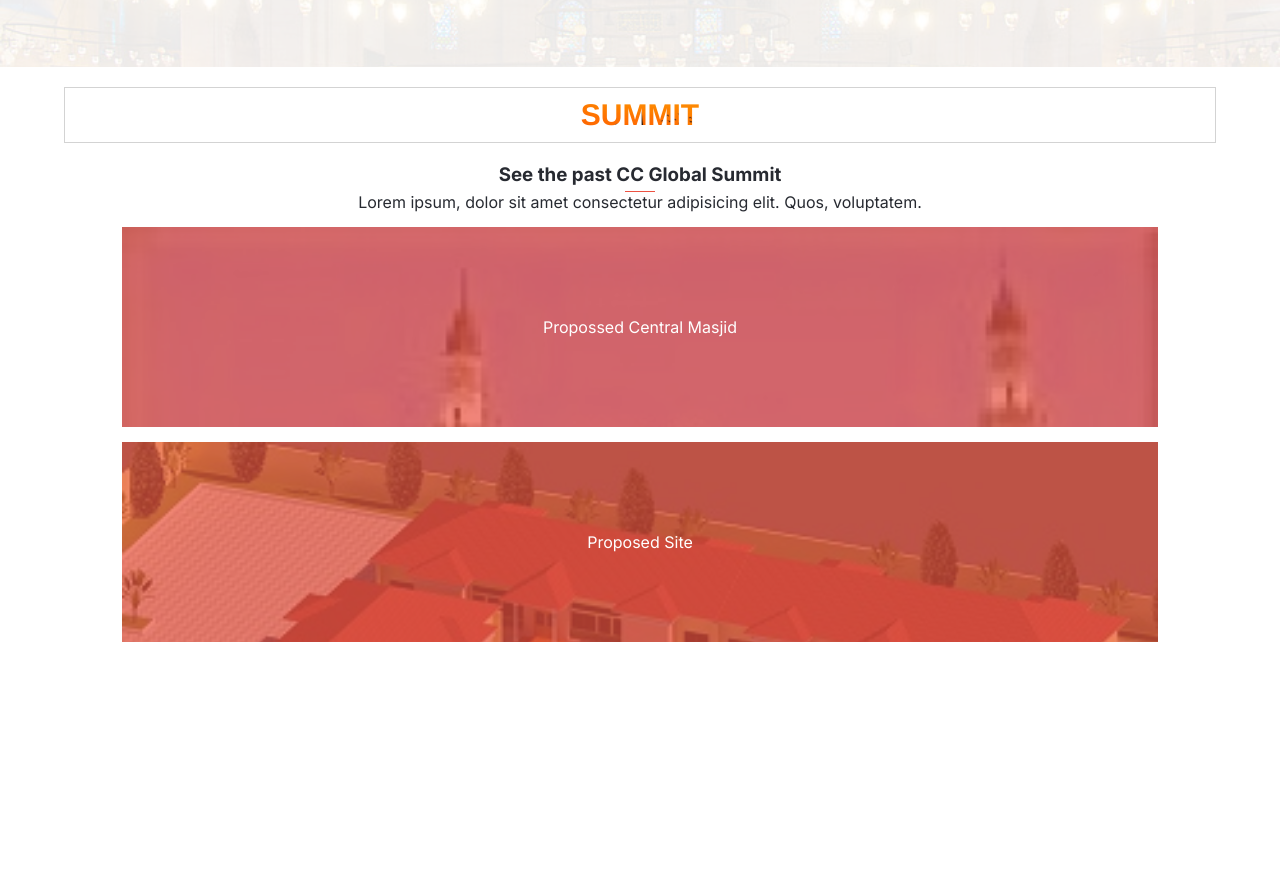
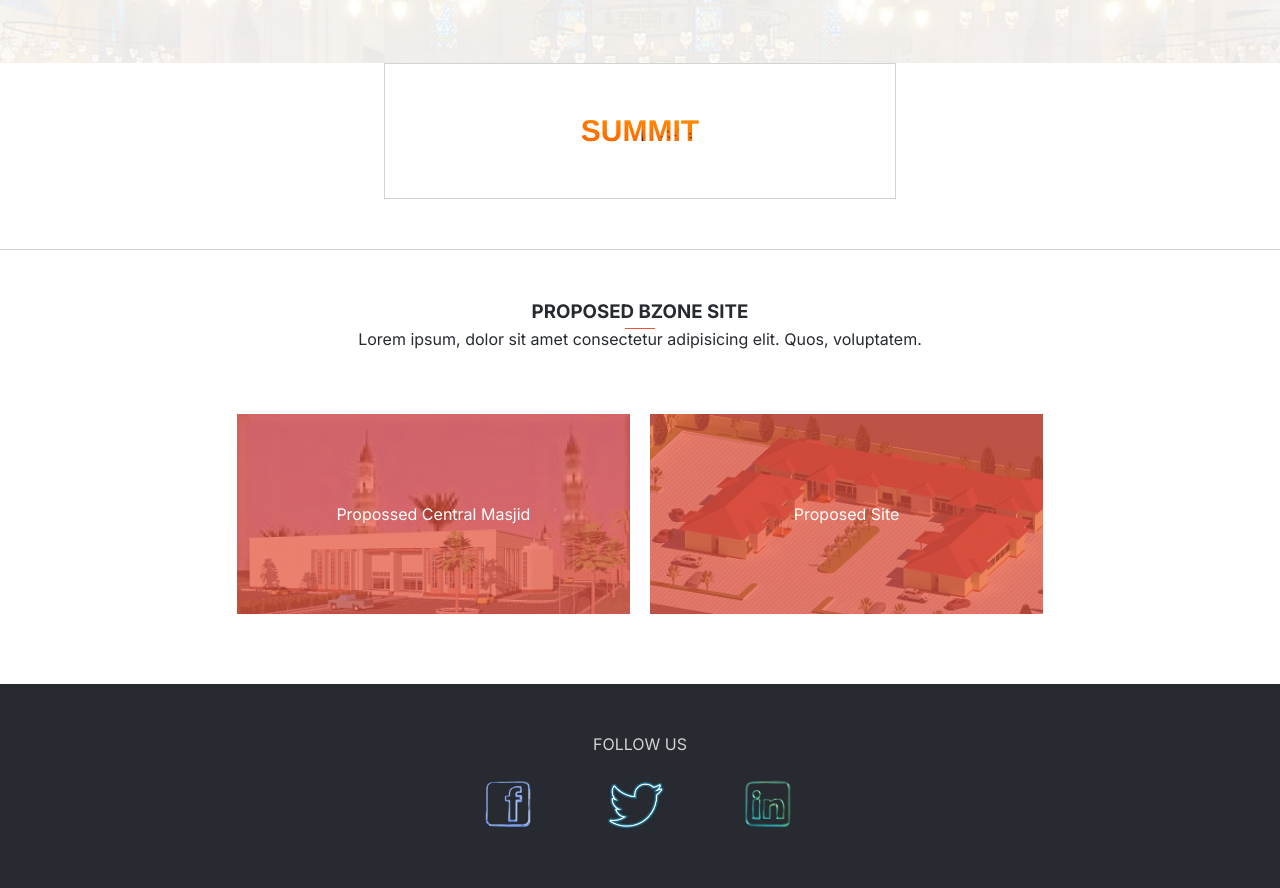
Before and after one commit to abdulhamiid/capstone-project, a website: page about.html in a window 1280 px wide. Shown: the part 641-1529 px from the top of the page. Before the commit the page ends 1303 px from the top, so only its background shows below. Drawn offline with nearby package versions, Linux system fonts and the light colour scheme; files whose address does not match are found by name; a web font is replaced by a local one.

Commit message:
Add nav logo and footer section to the markup

```diff
--- a/about.html
+++ b/about.html
@@ -20,7 +20,7 @@
               <span class="hamburger"></span>
               <span class="hamburger"></span>
             </div>
-            <a href="index.html" class="logo"><img src="./images/mssnlogo.png" alt=""></a>
+            <a href="index.html" class="logo"><img src="./images/mssnlogo.png" alt=""><span>MSSN</span></a>
             <ul class="nav-list hide">
               <li id="close">
                 <div class="flex">
@@ -30,7 +30,7 @@
               </li>
               <li><a href="about.html" class="active">About</a></li>
               <li><a href="">Program</a></li>
-              <li><a href="">Join</a></li>
+              <li><a href="">Register</a></li>
               <li><a href="">Sponsor</a></li>
               <li><a href="">News</a></li>
             </ul>
@@ -46,23 +46,42 @@
         </div>
       </div>
     </div>
-    <section class="section-1"></section>
-    <section class="section-2">
+    <section class="section-1">
       <div class="box flex">
         <h1>Summit</h1>
       </div>
     </section>
-    <section class="flex-column container section-3">
-      <h3>See the past CC Global Summit</h3>
+    <hr class="hr">
+    <section class="flex-column container section-2">
+      <h3>PROPOSED BZONE SITE</h3>
       <hr>
       <p>Lorem ipsum, dolor sit amet consectetur adipisicing elit. Quos, voluptatem.</p>
-      <div class="hero h-1"><div class="flex"><p>Propossed Central Masjid</p></div></div>
-      <div class="hero h-2"><div class="flex">Proposed Site</div></div>
-    </section>
-    <section>
-
+      <div class="agenda">
+        <div class="hero h-1"><div class="flex"><p>Propossed Central Masjid</p></div></div>
+        <div class="hero h-2"><div class="flex">Proposed Site</div></div>
+      </div>
     </section>
   </main>
+  <footer>
+    <p>FOLLOW US</p>
+      <ul class="social-media flex">
+        <li>
+          <a href="">
+            <img class="fb" src="./images/fbk2-removebg-preview.png" alt="">
+          </a>
+        </li>
+        <li>
+          <a href="">
+            <img class="twitter" src="./images/twt-removebg-preview.png" alt="">
+          </a>
+        </li>
+        <li>
+          <a href="">
+            <img class="linkedin"  src="./images/linkedin-removebg-preview.png" alt="">
+          </a>
+        </li>
+      </ul>
+  </footer>
   <script src="js/main.js"></script>
 </body>
 </html>
--- a/css/about.css
+++ b/css/about.css
@@ -44,6 +44,35 @@
   color: #fff;
   font-size: 16px;
 }
+
+footer{
+  width: 100%;
+  padding: 50px;
+  background-color: var(--primary-color);
+  text-align: center;
+
+}
+footer p {
+  color: var(--ash-color);
+  margin-bottom: 20px;
+}
+
+
+footer > div img {
+  height: auto;
+  margin: 0 30px;
+}
+.fb {
+  width: 50px;
+}
+
+.twitter {
+  width: 80px;
+}
+
+.linkedin {
+  width: 60px;
+}
 .d-mobile {
   display: block;
 }
@@ -69,6 +98,16 @@
     display: block;
   }
 
+  .logo {
+    display: flex;
+    justify-content:center;
+    align-items: center;
+    text-decoration: none;
+    color: var(--primary-color);
+    gap: 5px;
+    /* font-weight: bold; */
+  }
+
   #showcase .description {
     background-color: #fff;
     border: 1px solid var(--ash-color);
@@ -83,4 +122,32 @@
   #showcase p {
     font-size: 20px;
   }
+
+  .agenda {
+    width: 70%;
+    margin: 50px auto;
+    display: flex;
+    gap: 20px;
+  }
+
+  .hero > div:hover {
+    background-color: rgba(236, 82, 66, 0.4);
+    transition: 0.4s;
+    transform: scale(1.05);
+    cursor: pointer;
+  }
+  .hr {
+    width: 100%;
+    background-color: var(--ash-color);
+    margin: 50px 0;
+  }
+
+  .box {
+    width: 40%;
+    padding: 50px;
+  }
+
+
+
+
 }
--- a/css/style.css
+++ b/css/style.css
@@ -262,6 +262,41 @@ hr {
   font-weight: 700 !important;
 }
 
+footer{
+  width: 100%;
+  padding: 50px;
+  background-color: var(--primary-color);
+  text-align: center;
+
+}
+footer p {
+  color: var(--ash-color);
+  margin-bottom: 30px;
+}
+
+
+footer > ul img {
+  height: auto;
+  margin: 0 30px;
+}
+
+footer > ul img:hover {
+  transform: scale(1.2);
+  transition: 0.5s;
+}
+.fb {
+  width: 50px;
+  margin-right: 35px;
+}
+
+.twitter {
+  width: 80px;
+}
+
+.linkedin {
+  width: 60px;
+}
+
 .logo {
   display: none;
 }
@@ -273,6 +308,13 @@ hr {
 
   .logo {
     display: block;
+    display: flex;
+    justify-content:center;
+    align-items: center;
+    text-decoration: none;
+    color: var(--primary-color);
+    gap: 5px;
+    /* font-weight: bold; */
   }
 
   #main-header {
```
Also changed, not shown: index.html (+22 -2 lines), images/fbk2-removebg-preview.png (added), images/linkedin-removebg-preview.png (added), images/twt-removebg-preview.png (added).
